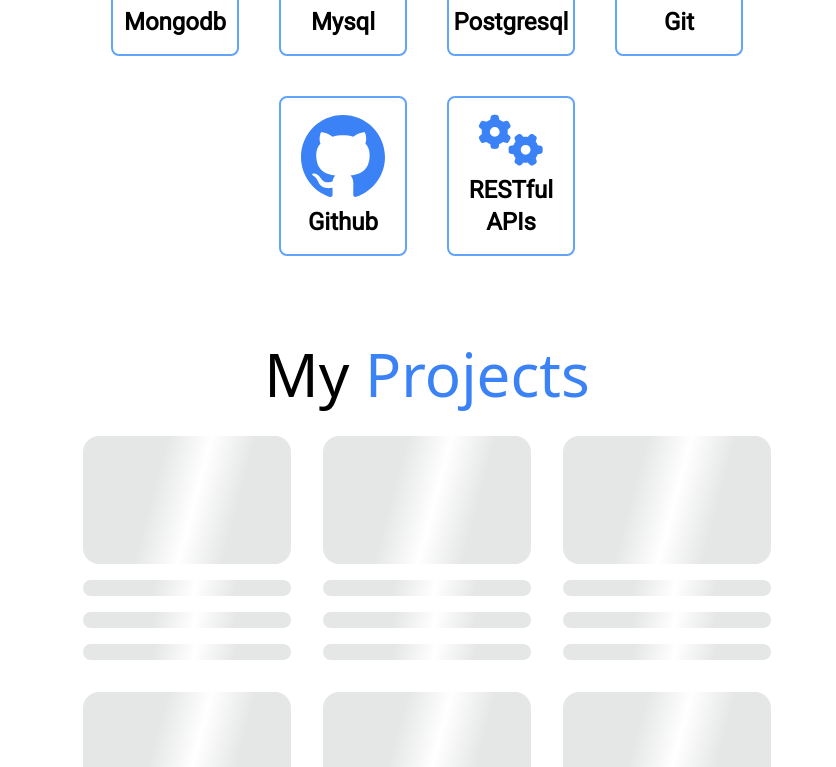
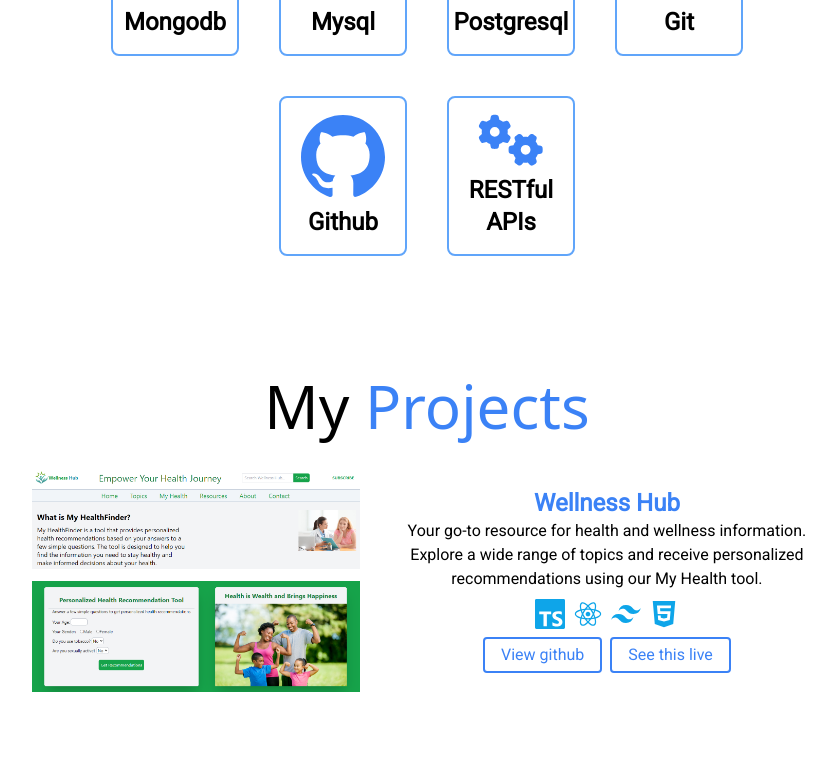
Before and after one commit to juyaamir/portfolio, a React (Vite) app: page / in a window 1280 px wide. Shown: the part 2030-2797 px from the top of the page, without its empty margins (213-1049 px from the left). Built offline with nearby package versions, Linux system fonts and the light colour scheme; a web font is replaced by a local one.

Commit message:
worked on adding projects

```diff
--- a/src/components/sections/Projects.jsx
+++ b/src/components/sections/Projects.jsx
@@ -1,22 +1,49 @@
 import Skeletons from "../common/Skeletons"
+import poject1 from "../../assets/images/project1.png"
+import { SiTypescript } from "react-icons/si";
+import { RiReactjsFill } from "react-icons/ri";
+import { RiTailwindCssFill } from "react-icons/ri";
+import { FaHtml5 } from "react-icons/fa";
+import { Link } from "react-router-dom"
 const Projects = () => {
 
 
 
   return (
-    <section id="projects" >
+    <section id="projects" className="p-8">
       <h1 className="lg:text-6xl md:text-4xl text-2xl mb-8 text-center">
         My <span className="text-blue-500"> Projects</span>
       </h1>
-      <div className='flex flex-row gap-8 flex-wrap justify-center'>
-        <Skeletons/>
-        <Skeletons/>
-        <Skeletons/>
-        <Skeletons/>
-        <Skeletons/>
-        <Skeletons/>
-        <Skeletons/>
-        <Skeletons/>
+      <div className='flex  flex-col md:flex-row items-center gap-8 flex-wrap justify-center'>
+        <div
+        className="flex justify-center gap-4 items-center flex-wrap md:flex-nowrap hover:scale-105 rounded-md hover:bg-gray-100">
+
+          <img src={poject1} alt="Wellness Hub Project" className=" h-56 block object-fill"/>
+
+          <div className="font-roboto  pl-4">
+            <h3 className="text-2xl font-bold text-blue-500 text-center ">Wellness Hub</h3>
+            <p className="text-center mobile-size">
+              Your go-to resource for health and wellness information. Explore a wide range of topics and receive personalized recommendations using our My Health tool.
+            </p>
+            <div className="text-sky-500 text-3xl flex flex-wrap md:flex-nowrap justify-center gap-2 my-2 mx-auto ">
+            <SiTypescript className="hover:scale-110  transition-transform duration-300" title="hi" />
+            <RiReactjsFill className="hover:scale-110  transition-transform duration-300" />
+            <RiTailwindCssFill className="hover:scale-110  transition-transform duration-300" />
+            <FaHtml5 />
+            </div>
+            <div className="flex flex-warp  items-center justify-center gap-2 link-container">
+            <Link to="https://wellness-hub.netlify.app" className="py-1 text-nowrap text-blue-500  border-2 border-blue-500 bg-white hover:bg-blue-500 hover:text-white
+            px-2 md:px-3 lg:px-4 rounded hover:scale-110 duration-500 link-size">
+                View github
+              </Link>
+              {/* see this live */}
+              <Link to="https://wellness-hub.netlify.app" className="py-1 text-nowrap text-blue-500  border-2 border-blue-500 bg-white hover:bg-blue-500 hover:text-white px-2 md:px-3 lg:px-4  rounded hover:scale-110 duration-500  link-size">
+                See this live
+              </Link>
+            </div>
+          </div>
+        </div>
+
       </div>
 
     </section>
--- a/src/index.css
+++ b/src/index.css
@@ -42,10 +42,6 @@
     width: 0;
 }
 
-
-
-
-
 @keyframes typewriter {
     from {width: 0;}
     to {width: 100%;}
@@ -83,3 +79,12 @@
     font-weight: bold;
 
   }
+
+  @media (max-width: 300px) {
+    .link-container{
+        flex-direction: column;
+
+    }
+  }
+
+  @m
```
Also changed, not shown: src/assets/images/project1.png (added).
